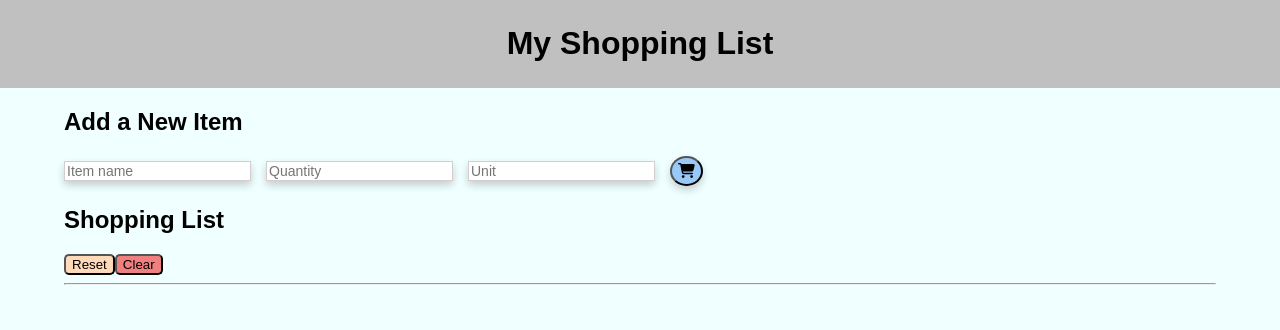
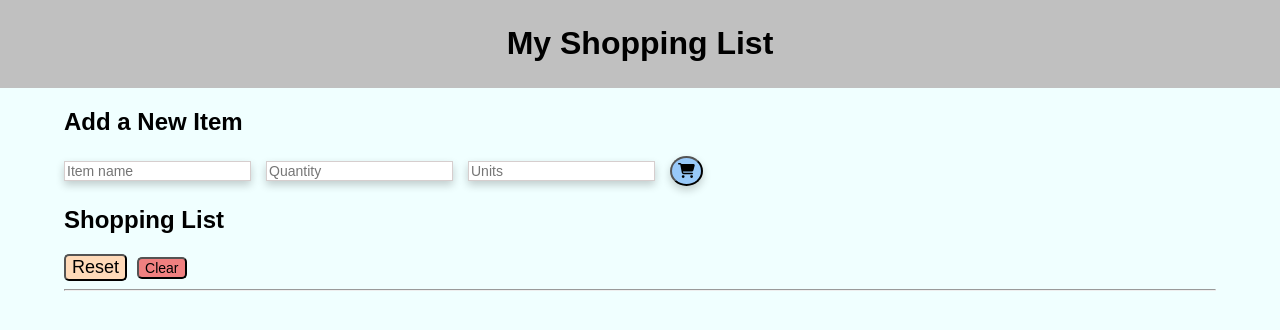
Before and after one commit to tmk-tran/group-fs-react-shopping-list, a React (Create React App) app: page / in a window 1280 px wide. Shown: the top 330 px of the page. Built offline with nearby package versions, Linux system fonts and the light colour scheme; no server answers.

Commit message:
increased reset button size

```diff
--- a/src/components/App/App.css
+++ b/src/components/App/App.css
@@ -57,6 +57,8 @@ input {
 .resetBtn {
   background-color: peachpuff;
   border-radius: 5px;
+  font-size: 18px;
+  margin-right: 10px;
 }
 
 .resetBtn:hover {
@@ -66,6 +68,7 @@ input {
 .clearBtn {
   background-color: lightcoral;
   border-radius: 5px;
+  font-size: 14px
 }
 
 .clearBtn:hover {
--- a/src/components/InputForm/InputForm.jsx
+++ b/src/components/InputForm/InputForm.jsx
@@ -24,7 +24,7 @@ return(
         />
         <input
           type="text"
-          placeholder="Unit"
+          placeholder="Units"
           value={itemUnit}
           onChange={(event) => setItemUnit(event.target.value)}
         />
```
